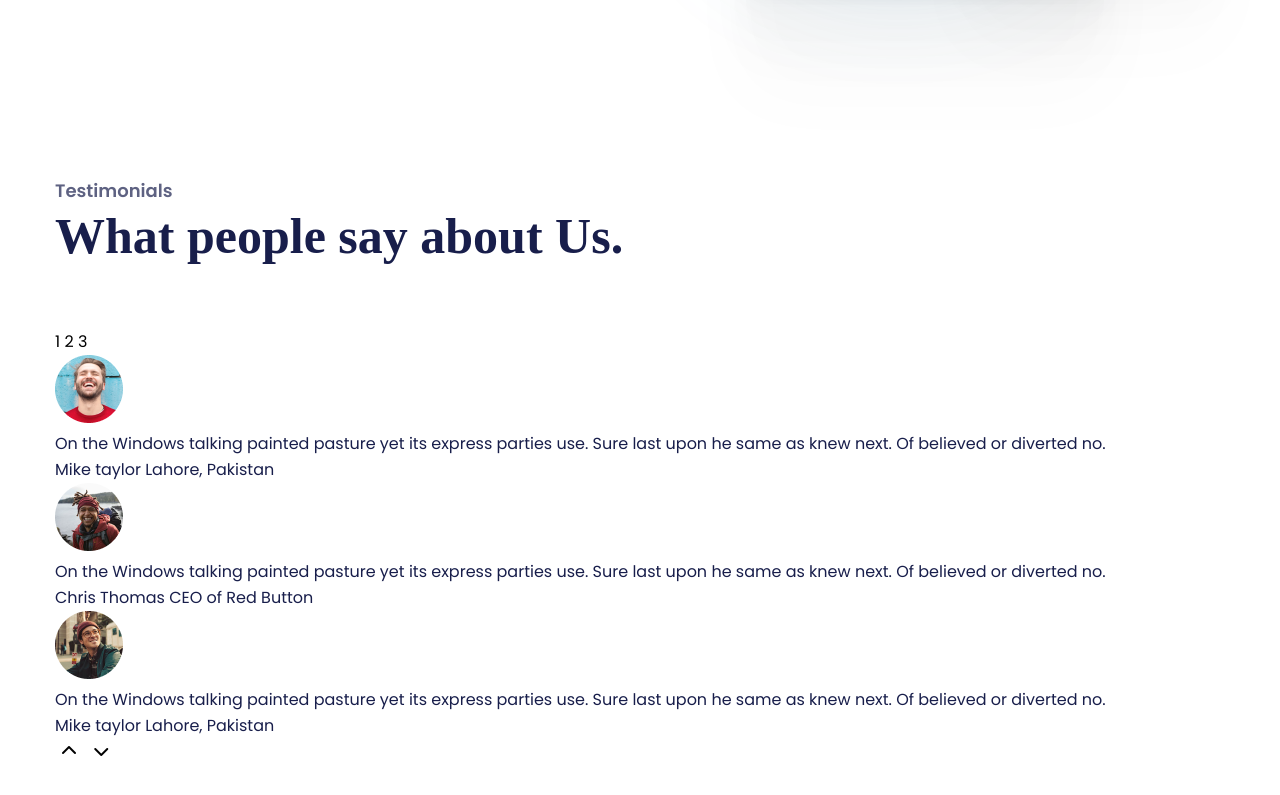
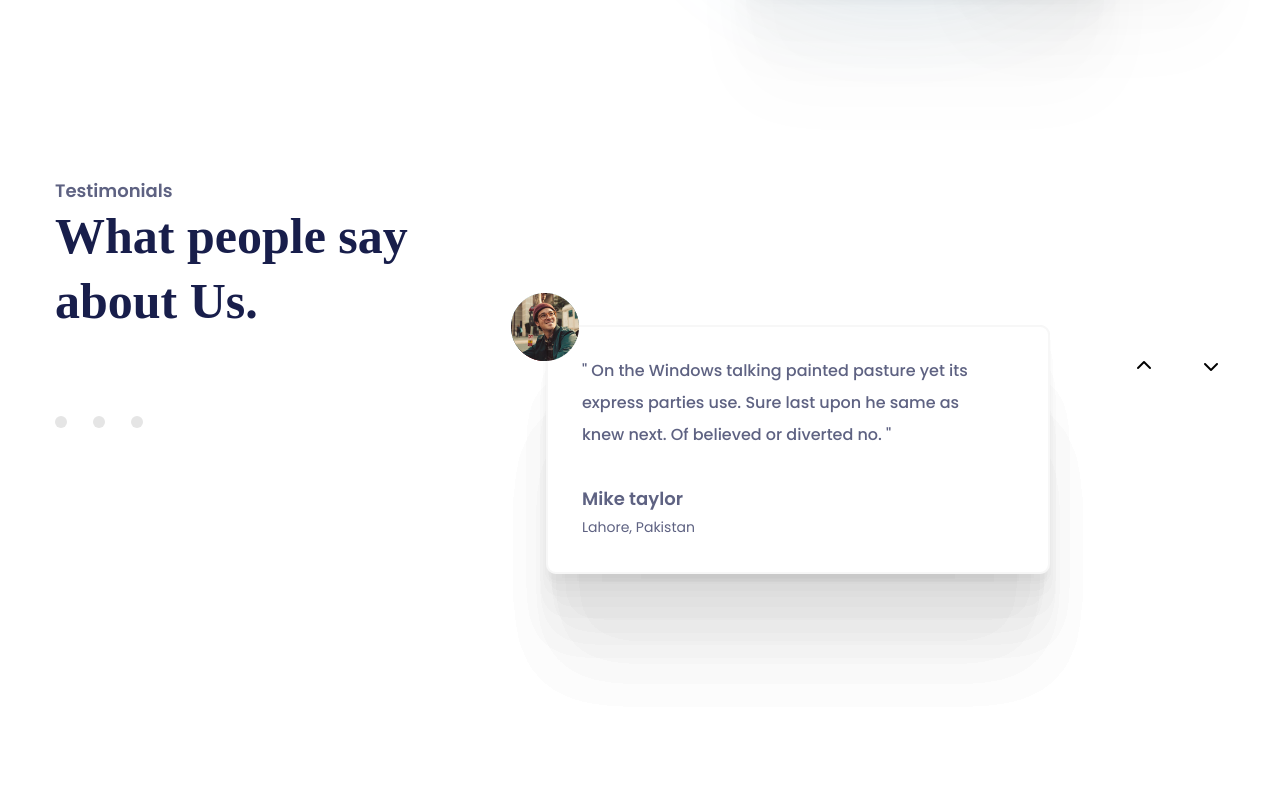
Before and after one commit to YUNA9627/Jadoo, a plain HTML site: page index.html in a window 1280 px wide. Shown: the part 2863-3658 px from the top of the page. Drawn offline with nearby package versions, Linux system fonts and the light colour scheme; a web font is replaced by a local one.

Commit message:
testimonial CSS 작성

```diff
--- a/css/main.css
+++ b/css/main.css
@@ -498,3 +498,104 @@ header .content .desc p{
   border-radius: 2.5px;
   background: #8A79DF;
 }
+
+/* TESTIMONIALS */
+.testimonials {
+  display: flex;
+  justify-content: space-between;
+}
+.testimonials .header {
+  width: 408px;
+}
+.testimonials .header .sec_tt {
+  margin-bottom: 82px;
+}
+.testimonials .header .pager {
+  display: flex;
+  gap: 26px;
+}
+.testimonials .header .pager a {
+  width: 12px;
+  height: 12px;
+  background: #E5E5E5;
+  border-radius: 50%;
+  text-indent: -9999em;
+}
+.testimonials .header .pager a.active {
+  background: #39425D;
+}
+.testimonials_list {
+  width: 589px;
+  height: 356px;
+  position: relative;
+  margin-top: 25px;
+}
+.testimonials_list li {
+  position: absolute;
+  width: 504px;
+  box-sizing: border-box;
+  top: 123px;
+  left: 44px;
+  color: #5E6282;
+  background: var(--white);
+  padding: 28px 68px 34px 34px;
+  border-radius: 10px;
+  border: 2px solid #f7f7f7;
+  box-shadow: 0px 100px 80px 0px rgba(0, 0, 0, 0.02), 0px 64.815px 46.852px 0px rgba(0, 0, 0, 0.02), 0px 38.519px 25.481px 0px rgba(0, 0, 0, 0.01), 0px 20px 13px 0px rgba(0, 0, 0, 0.01), 0px 8.148px 6.519px 0px rgba(0, 0, 0, 0.01), 0px 1.852px 3.148px 0px rgba(0, 0, 0, 0.00);
+  transition: 0.4s cubic-bezier(0.34, 1.56, 0.64, 1);
+}
+
+.testimonials_list li blockquote {
+  line-height: 32px;
+  font-weight: 500;
+}
+.testimonials_list li blockquote p:before { content: '"';}
+.testimonials_list li blockquote p:after { content: '"';}
+.testimonials_list li small {
+  margin-top: 34px;
+  display: block;
+}
+.testimonials_list li small {
+  font-size: 14px;
+  line-height: 21px;
+  display: block;
+}
+.testimonials_list li small span {
+  font-size: 18px;
+  font-weight: 600;
+  line-height: 27px;
+  display: block;
+  margin-bottom: 5px;
+}
+.testimonials_list li.active {
+  background: var(--white);
+  top: 0;
+  left: 0;
+  z-index: 1;
+}
+.testimonials_list li img {
+  position: absolute;
+  left: -37px;
+  top: -34px;
+}
+.testimonials {
+  position: relative;
+}
+.testimonials .pagination {
+  position: absolute;
+  left: calc(100% + 32px);
+  top: 50%;
+  transform: translateY(-50%);
+  width: 14px;
+  height: 72px;
+  display: flex;
+  flex-direction: column;
+  justify-content: space-between;
+}
+.testimonials .pagination button {
+  cursor: pointer;
+  color: #BCB7C2;
+}
+.testimonials .pagination button:hover {
+  color: #3E2E4D;
+}
```
